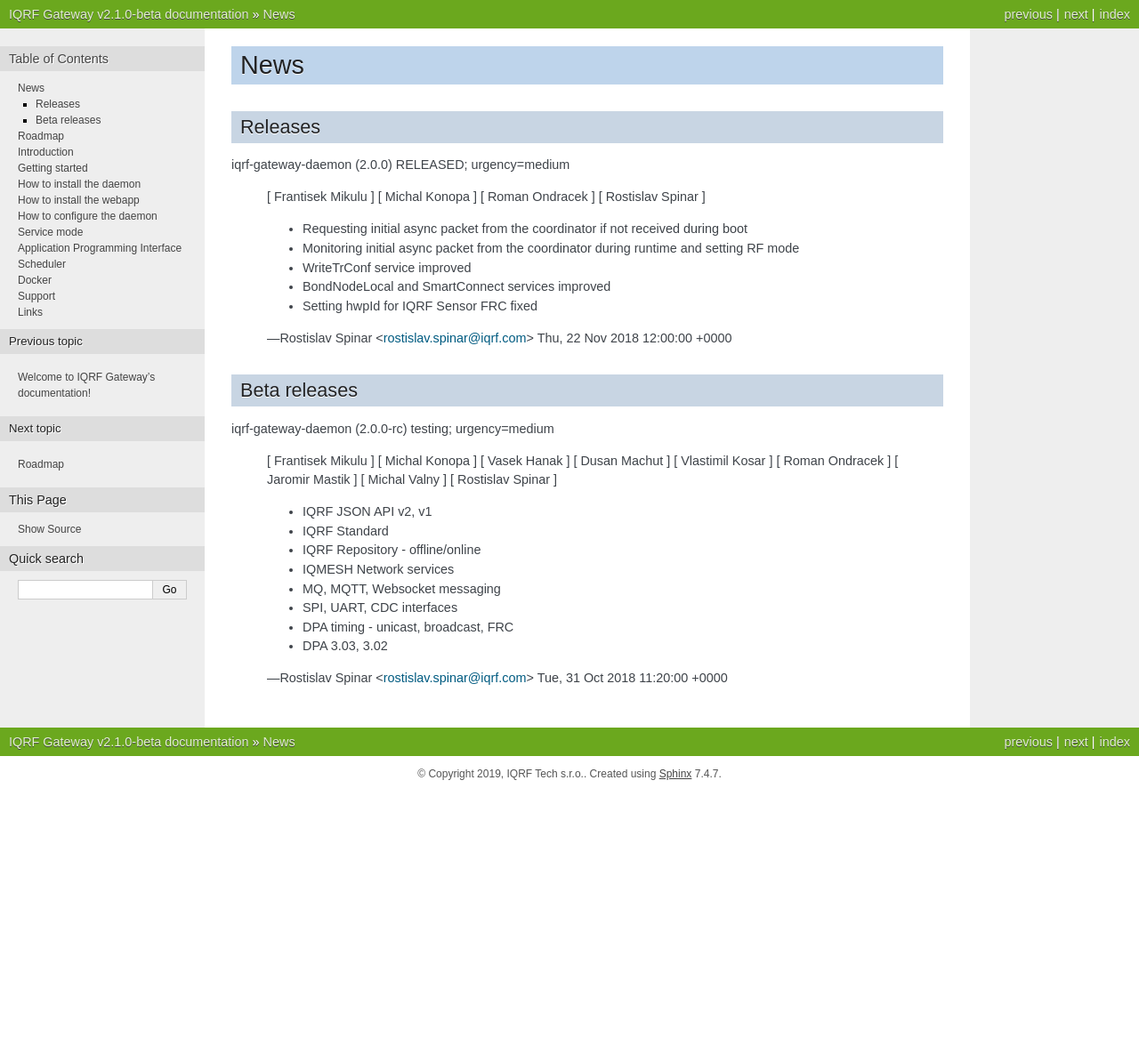
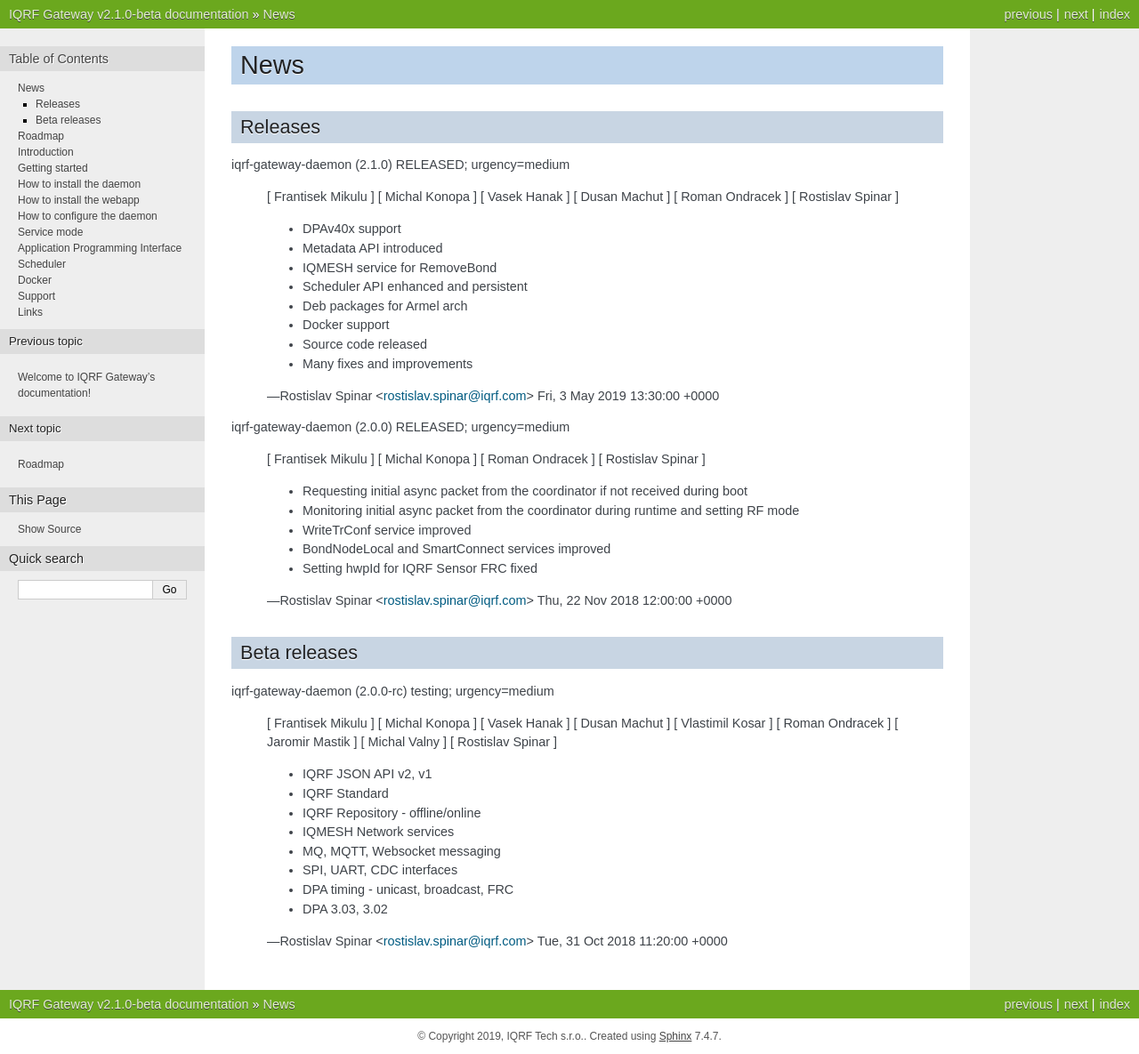
Before and after one commit to iqrf/iqrf-gateway-docs, a Sphinx documentation site: the page built from source/news.rst, in a window 1280 px wide. Shown: the whole page at 89% size. Built offline with Sphinx 7.4.7, drawn with Linux system fonts in a browser that asks for light colours; before the commit the page ends 900 px from its top, so only the background shows below that.

Commit message:
Release v2.1.0

```diff
--- a/source/news.rst
+++ b/source/news.rst
@@ -3,6 +3,26 @@
 
 Releases
 --------
+
+iqrf-gateway-daemon (2.1.0) RELEASED; urgency=medium
+
+ [ Frantisek Mikulu ]
+ [ Michal Konopa ]
+ [ Vasek Hanak ]
+ [ Dusan Machut ]
+ [ Roman Ondracek ]
+ [ Rostislav Spinar ]
+
+ * DPAv40x support
+ * Metadata API introduced
+ * IQMESH service for RemoveBond
+ * Scheduler API enhanced and persistent
+ * Deb packages for Armel arch
+ * Docker support
+ * Source code released
+ * Many fixes and improvements
+
+ -- Rostislav Spinar <rostislav.spinar@iqrf.com>  Fri, 3 May 2019 13:30:00 +0000
 
 iqrf-gateway-daemon (2.0.0) RELEASED; urgency=medium
 
```
Also changed, not shown: source/daemon-install.rst (+8 -6 lines), source/roadmap.rst (+0 -9 lines).
